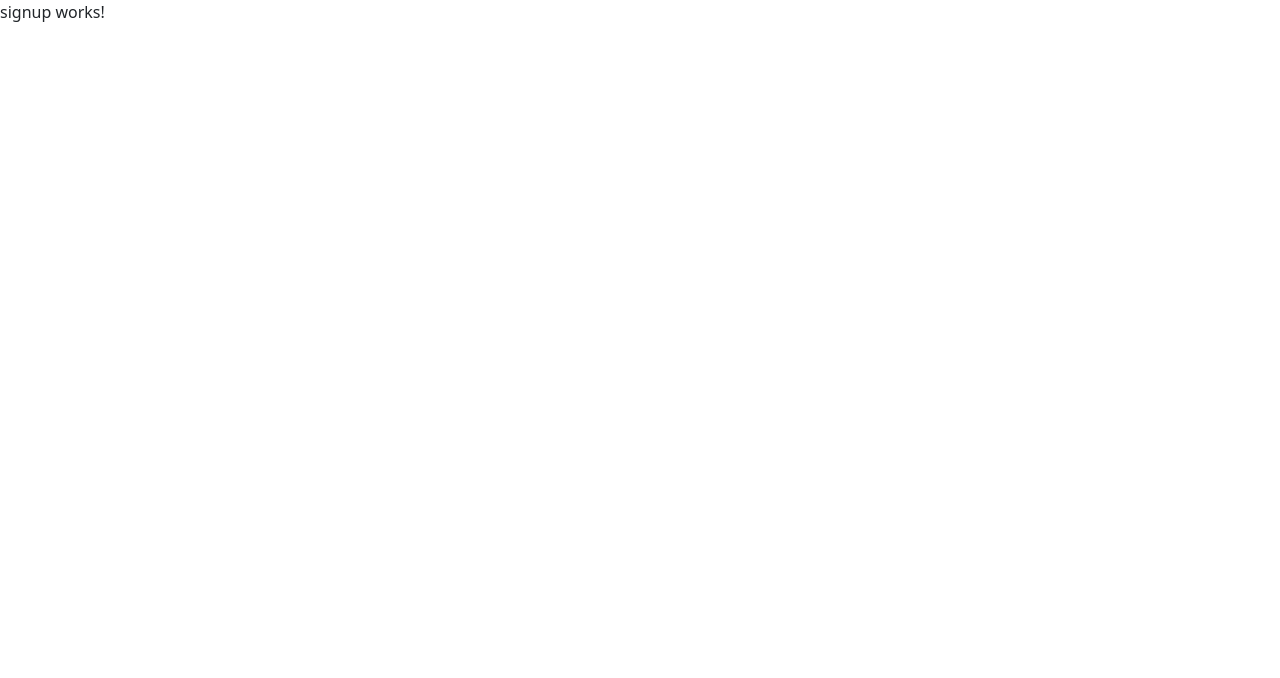
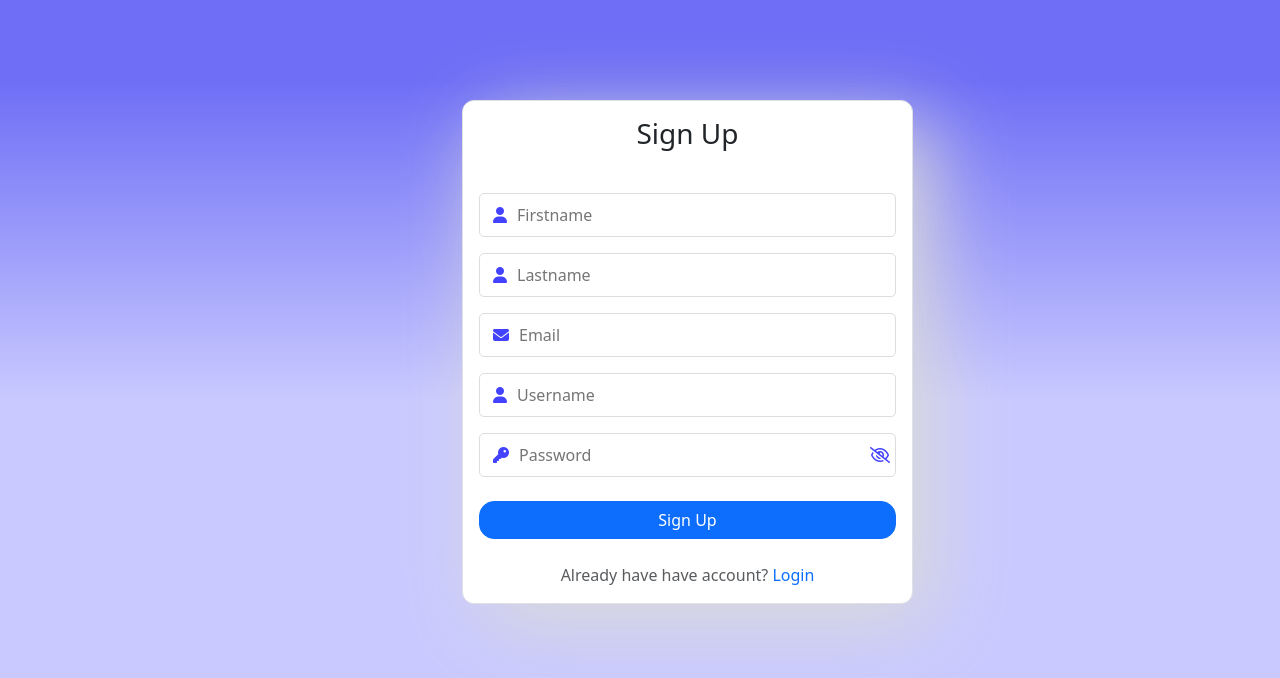
Before and after one commit to mbekwanelson/AngularAuthUI2023, an Angular app: page /signup in a window 1280 px wide. Shown: the top 678 px of the page. Built offline with nearby package versions, Linux system fonts and the light colour scheme.

Commit message:
# signup component and scss

```diff
--- a/src/app/components/login/login.component.scss
+++ b/src/app/components/login/login.component.scss
@@ -63,7 +63,8 @@ a:hover{
 }
 
 input[type='text'],
-input[type='password']{
+input[type='password']
+{
   border: none;
   outline: none;
   box-shadow: none;
--- a/src/app/components/signup/signup.component.html
+++ b/src/app/components/signup/signup.component.html
@@ -1 +1,92 @@
-<p>signup works!</p>
+<div class="outer">
+  <div class="container">
+    <div class="row">
+
+      <div class="offset-md-2 col-lg-5 col-md-7 offset-lg-4 offset-md-3">
+        <div class="panel border bg-white">
+          <div class="panel-heading">
+            <h3 class="pt-3 font-weight-bold">
+              Sign Up
+            </h3>
+          </div>
+          <div class="panel-body p-3">
+              <form  >
+
+                <!-- First Name-->
+                <div class="form-group pt-3">
+                  <div class="input-field">
+                    <span class="fa fa-user p-2">
+
+                    </span>
+                    <input type="text" placeholder="Firstname">
+                  </div>
+                </div>
+
+                <!-- Last Name -->
+                <div class="form-group pt-3">
+                  <div class="input-field">
+                    <span class="fa fa-user p-2">
+                    </span>
+                    <input type="text" placeholder="Lastname">
+
+                  </div>
+                </div>
+
+                <!-- Email -->
+                <div class="form-group pt-3">
+                  <div class="input-field">
+                    <span class="fa fa-envelope p-2">
+                    </span>
+                    <input type="email" placeholder="Email">
+                  </div>
+                </div>
+
+                <!-- User Name-->
+                <div class="form-group pt-3">
+                  <div class="input-field">
+                    <span class="fa fa-user p-2">
+
+                    </span>
+                    <input type="text" placeholder="Username">
+                  </div>
+                </div>
+
+                <!-- Password -->
+                <div class="form-group pt-3">
+                  <div class="input-field">
+                    <span class="fa fa-key p-2">
+                    </span>
+                    <input [type]="passwordFieldType" placeholder="Password">
+                    <span (click)="hideOrShowPassword()" class="fa {{eyeIcon}}" >
+
+                    </span>
+                  </div>
+                </div>
+
+                <!-- Login Button Div-->
+                <button type="submit" class="btn btn-primary btn-block mt-4 w-100">
+                  Sign Up
+                </button>
+
+                <!-- Sign Up -->
+                <div class="text-center pt-4 text-muted">
+                  Already have have account?
+                  <a id="signup" class="font-weight-bold" routerLink="/login">Login</a>
+                </div>
+              </form>
+          </div>
+
+          <!-- <div class="mx-3 my-2 py-2 bordert">
+            <div class="text-center py-3">
+              <a href="https://www.facebook.com/" class="px-2"><img src="https://www.freepnglogos.com/uploads/facebook-logo-png-6.png" alt="facebook log"></a>
+              <a href="https://www.google.com/" class="px-2"><img src="https://www.freepnglogos.com/uploads/google-logo-png/google-logo-png-suite-everything-you-need-know-about-google-newest-0.png" alt="google logo"></a>
+              <a href="https://github.com/" class="px-2"><img src="https://www.freepnglogos.com/uploads/512x512-logo/512x512-transparent-logo-github-logo-24.png" alt="github logo"></a>
+            </div>
+          </div> -->
+
+        </div>
+      </div>
+
+    </div>
+  </div>
+</div>
--- a/src/app/components/signup/signup.component.scss
+++ b/src/app/components/signup/signup.component.scss
@@ -0,0 +1,101 @@
+.outer{
+  height: 100vh;
+  background: linear-gradient(to top,#c9c9ff 50%,#6e6ef6 90%) no-repeat;
+}
+
+
+.panel-heading{
+  text-align: center;
+  margin-bottom: 10px;
+
+}
+
+#forget{
+  min-width: 100px;
+  margin-left: auto;
+  text-decoration: none;
+  cursor: pointer;
+}
+
+#signup{
+  min-width: 100px;
+  margin-left: auto;
+  text-decoration: none;
+  cursor: pointer;
+}
+
+a:hover{
+  text-decoration: none;
+}
+
+.form-inline label{
+  padding-left: 10px;
+  margin: 0;
+  cursor: pointer;
+}
+
+.btn{
+  margin-top:20px;
+  border-radius: 15px;
+}
+
+.panel{
+  min-height: 380px;
+  box-shadow: 20px 20px 80px rgb(218,218,218);
+  border-radius: 12px;
+  margin-top: 100px;
+}
+
+.input-field{
+  border-radius: 5px;
+  padding: 5px;
+  display: flex;
+  align-items: center;
+  cursor: pointer;
+  border: 1px solid #ddd;
+  color: #4343ff;
+}
+
+.input-field.error{
+  border: 1px solid red;
+  color:red;
+
+}
+
+input[type='text'],
+input[type='password'],
+input[type='email']{
+  border: none;
+  outline: none;
+  box-shadow: none;
+  width: 100%;
+}
+
+fa-eye-slash.btn{
+  border: none;
+  outline: none;
+  box-shadow: none;
+}
+
+
+img{
+  width: 40px;
+  height: 40px;
+  object-fit: cover;
+  border-radius: 50%;
+  position: relative;
+}
+
+.bordert{
+  border-top: 1px solid #aaa;
+  position: relative;
+}
+
+.bordert:after{
+  content: " or connect with ";
+  position: absolute;
+  top: -13px;
+  left: 33%;
+  background-color: #fff;
+  padding:0 8px;
+}
--- a/src/app/components/signup/signup.component.ts
+++ b/src/app/components/signup/signup.component.ts
@@ -6,10 +6,20 @@ import { Component, OnInit } from '@angular/core';
   styleUrls: ['./signup.component.scss']
 })
 export class SignupComponent implements OnInit {
+  passwordFieldType : string = "password";
+  isText: boolean = false;
+  eyeIcon: string = "fa-eye-slash"
 
   constructor() { }
 
   ngOnInit(): void {
   }
 
+  hideOrShowPassword(){
+    this.isText = !this.isText;
+    this.isText ? this.eyeIcon = "fa-eye" : this.eyeIcon = "fa-eye-slash";
+    this.isText ? this.passwordFieldType = "text" : this.passwordFieldType = "password";
+
+  }
+
 }
```
